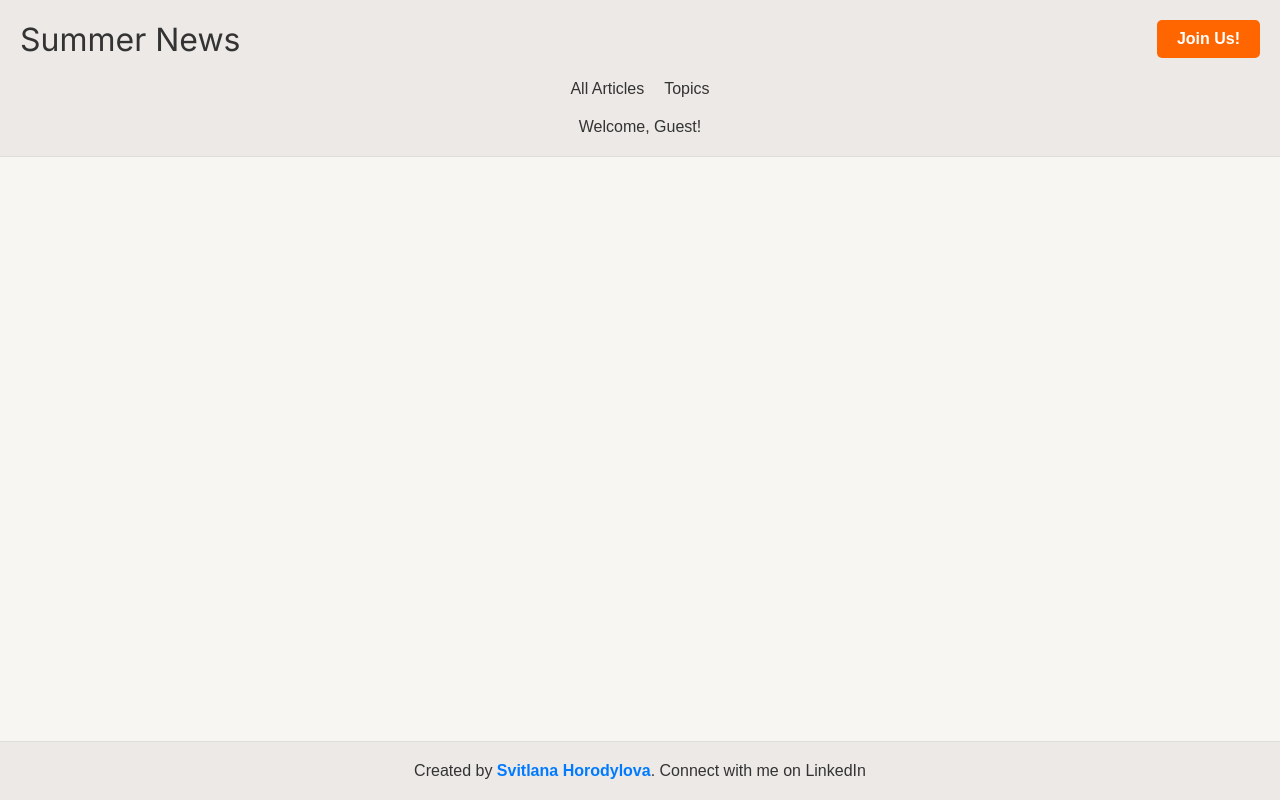
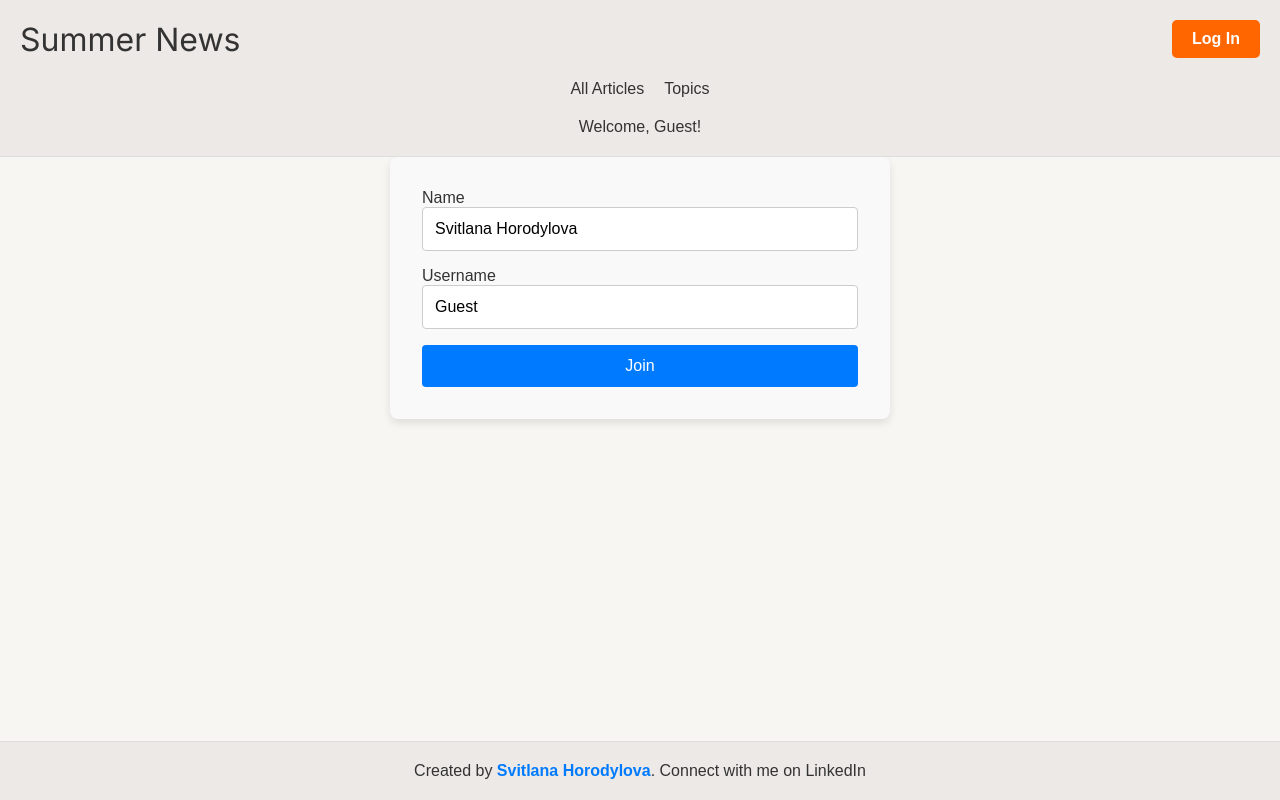
Before and after one commit to horodylova/news-front-end, a React (Vite) app: page /login in a window 1280 px wide. Built offline with nearby package versions, Linux system fonts and the light colour scheme; a web font is replaced by a local one.

Commit message:
added user fetch, login page, some styles

```diff
--- a/src/App.jsx
+++ b/src/App.jsx
@@ -3,7 +3,7 @@ import { BrowserRouter as Router, Routes, Route } from "react-router-dom";
 import Header from "./Components/Header/Header";
 import Footer from "./Components/Footer/Footer";
 import WelcomePage from "./pages/WelcomePage/WelcomePage";
-import RegistrationPage from "./pages/RegistrationPage/RegistrationPage";
+import LoginPage from "./pages/LoginPage/LoginPage";
 import ArticlesPage from "./pages/ArticlesPage/ArticlesPage";
 import ArticleDetailPage from "./pages/ArticleDetailPage/ArticleDetailPage";
 
@@ -14,7 +14,7 @@ function App() {
       <main>
         <Routes>
           <Route path="/" element={<WelcomePage />} />
-          <Route path="/registration" element={<RegistrationPage />} />
+          <Route path="/login" element={<LoginPage />} />
           <Route path="/articles" element={<ArticlesPage />} />
           <Route path="/articles/:article_id" element={<ArticleDetailPage />} />
         </Routes>
--- a/src/Components/Header/Header.jsx
+++ b/src/Components/Header/Header.jsx
@@ -25,8 +25,8 @@ function Header() {
       <Heading>Summer News</Heading>
       <ButtonContainer>
         {isButtonVisible && (
-          <RegisterButton to="/registration" onClick={toggleButtonVisibility}>
-            Join Us!
+          <RegisterButton to="/login" onClick={toggleButtonVisibility}>
+            Log In
           </RegisterButton>
         )}
       </ButtonContainer>
--- a/src/api.js
+++ b/src/api.js
@@ -35,3 +35,9 @@ const api = axios.create({
     const response = await api.patch(`/articles/${article_id}`, { inc_votes });
     return response.data;
   };
+
+  export const fetchUserById = (username) => {
+    return api.get(`/users/${username}`).then(({ data }) => {
+       return data;
+    });
+ };
--- a/src/contexts/AppContext.jsx
+++ b/src/contexts/AppContext.jsx
@@ -10,9 +10,10 @@ const AppProvider = ({children}) => {
     });
     const [loading, setLoading] = useState(true);
     const [error, setError] = useState(null);
+    const [isLogin, setIsLogin] = useState(false)
 
     return (
-        <AppContext.Provider value={{user, setUser, setLoading, error, loading, setError}}>
+        <AppContext.Provider value={{user, setUser, setLoading, error, loading, setError, isLogin, setIsLogin}}>
             {children}
         </AppContext.Provider>
     );
--- /dev/null
+++ b/src/pages/LoginPage/LoginPage.jsx
@@ -0,0 +1,55 @@
+import React, { useContext } from "react";
+import { fetchUserById } from '../../api'
+import { AppContext } from "../../contexts/AppContext";
+import {
+  FormContainer,
+  Form,
+  Label,
+  Input,
+  Button,
+} from "./LoginPage.styled";
+
+function LoginPage() {
+  const {user, setUser, isLogin, setIsLogin} = useContext(AppContext)
+
+
+  async function handleSubmit (event) {
+    event.preventDefault()
+    try{
+      const response = await fetchUserById()
+      const users = response.users
+      const existingUser = users.find(
+        (uniqueUser) => uniqueUser.username === username
+     );
+     if (existingUser) {
+      setIsLogin(true);
+    }
+
+    } catch (error) {
+    console.log("Error submitting user: ", error);
+    setIsLogin(false);
+    }
+    }
+
+    function handleChange(event) {
+      setUser(event.target.value);
+    }
+
+  return (
+    <FormContainer>
+      <Form onSubmit={handleSubmit}>
+        <Label htmlFor="name">
+          Name
+          <Input type="text" id="name" placeholder="Svitlana Horodylova" onChange={handleChange} value={user.name}/>
+        </Label>
+        <Label htmlFor="username">
+          Username
+          <Input type="text" id="username" placeholder="asvetkin" onChange={handleChange} value={user.username}/>
+        </Label>
+        <Button type="submit">Join</Button>
+      </Form>
+    </FormContainer>
+  );
+}
+
+export default LoginPage;
--- a/src/pages/RegistrationPage/RegistrationPage.jsx
+++ /dev/null
@@ -1,47 +0,0 @@
-import React from "react";
-import { toast } from "react-toastify";
-import {
-  FormContainer,
-  Form,
-  Label,
-  Input,
-  Button,
-} from "./RegistrationPage.styled";
-
-// const onSubmit = async ({ }) => {
-//   try {
-//     await ;
-//     toast.success('Welcome aboard!');
-//     reset();
-//   } catch (error) {
-//     toast.error(error);
-//   }
-// };
-
-const handleSubmit = (event) => {
-event.preventDefault()
-};
-
-function RegistrationPage() {
-  return (
-    <FormContainer>
-      <Form onSubmit={handleSubmit}>
-        <Label htmlFor="name">
-          Name
-          <Input type="text" id="name" placeholder="Svitlana Horodylova" />
-        </Label>
-        <Label htmlFor="username">
-          Username
-          <Input type="text" id="username" placeholder="asvetkin" />
-        </Label>
-        <Label htmlFor="avatar">
-          Avatar URL
-          <Input type="text" id="avatar" placeholder="/avatar-icon" />
-        </Label>
-        <Button type="submit">Join</Button>
-      </Form>
-    </FormContainer>
-  );
-}
-
-export default RegistrationPage;
```
Also changed, not shown: src/pages/LogOutPage/LogOutPage.jsx (deleted, +0 -9 lines), src/pages/LoginPage/LoginPage.styled.js (renamed from src/pages/RegistrationPage/RegistrationPage.styled.js).
